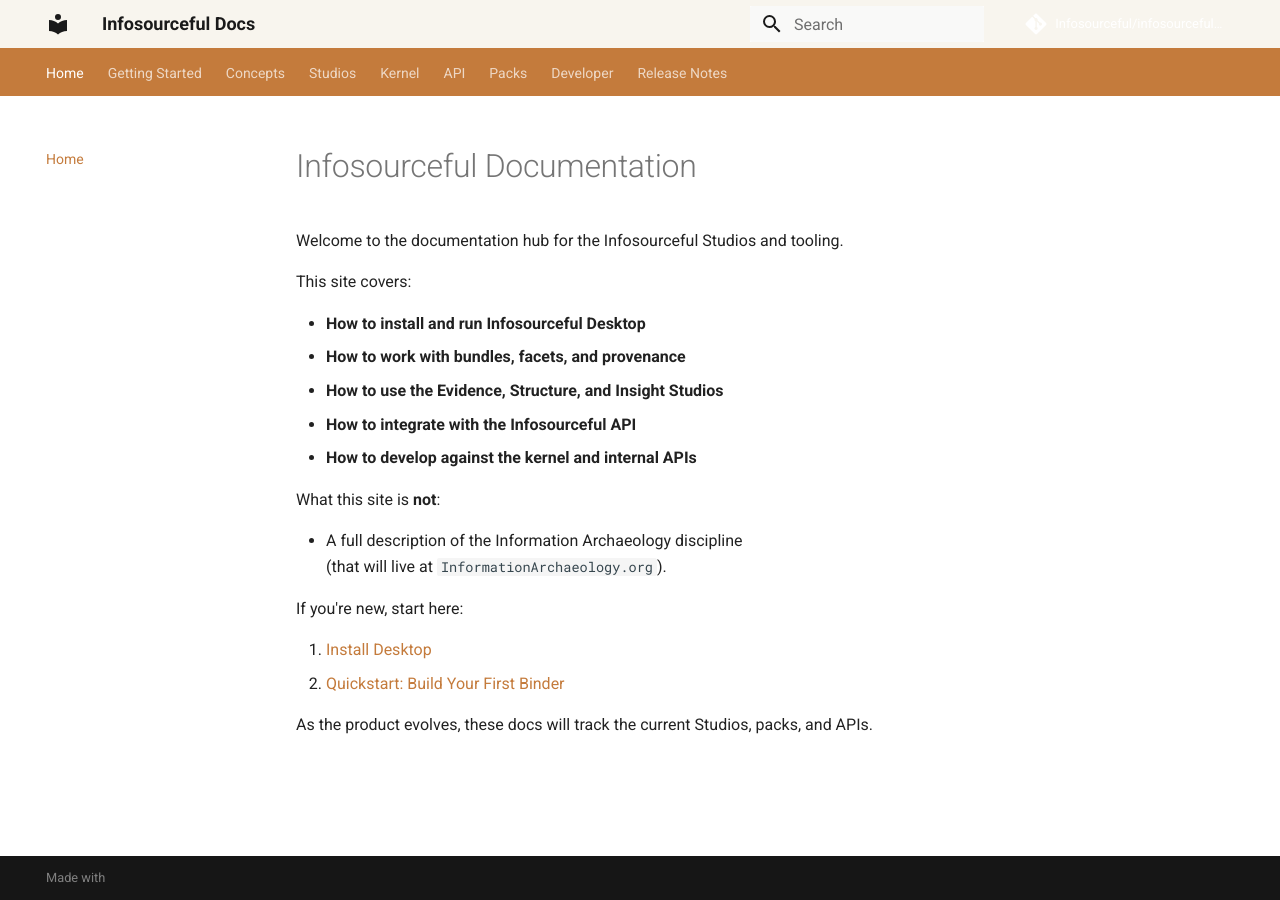
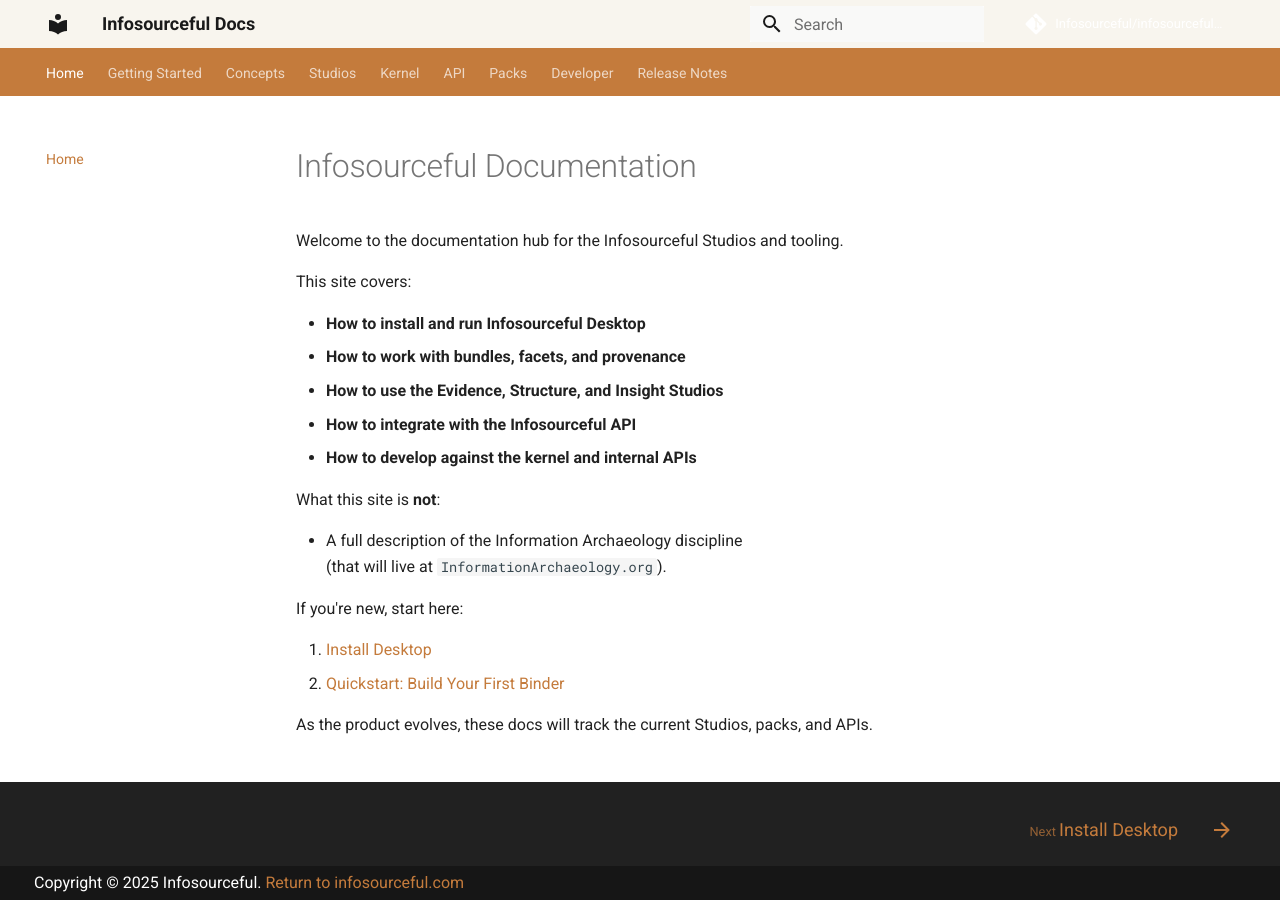
Before and after one commit to Infosourceful/infosourceful-docs, an MkDocs documentation site: the page built from docs/index.md, in a window 1280 px wide. Built offline with MkDocs 1.6.1 and Material for MkDocs 9.7.7, drawn with Linux system fonts in a browser that asks for light colours; comment, search, counter and statistics services are not loaded.

Commit message:
Add custom footer template to replace default footer with custom copyright and return link

```diff
--- a/mkdocs.yml
+++ b/mkdocs.yml
@@ -6,6 +6,7 @@ repo_name: Infosourceful/infosourceful-docs
 
 theme:
   name: material
+  custom_dir: overrides
   features:
     - navigation.tabs
     - navigation.sections
@@ -26,10 +27,7 @@ extra_css:
   - stylesheets/extra.css
 
 # Footer customization
-extra:
-  copyright: |
-    Copyright &copy; 2025 Infosourceful.
-    <a href="https://infosourceful.com">Return to infosourceful.com</a>
+copyright: Copyright &copy; 2025 Infosourceful
 
 markdown_extensions:
   - admonition
--- /dev/null
+++ b/overrides/partials/footer.html
@@ -0,0 +1,45 @@
+<!-- Custom Footer for Infosourceful Docs -->
+<footer class="md-footer">
+  {% if page.previous_page or page.next_page %}
+    <nav class="md-footer__inner md-grid" aria-label="{{ lang.t('footer.title') }}">
+      {% if page.previous_page %}
+        <a href="{{ page.previous_page.url | url }}" class="md-footer__link md-footer__link--prev" aria-label="{{ lang.t('footer.previous') }}">
+          <div class="md-footer__button md-icon">
+            {% include ".icons/material/arrow-left.svg" %}
+          </div>
+          <div class="md-footer__title">
+            <div class="md-ellipsis">
+              <span class="md-footer__direction">
+                {{ lang.t('footer.previous') }}
+              </span>
+              {{ page.previous_page.title }}
+            </div>
+          </div>
+        </a>
+      {% endif %}
+      {% if page.next_page %}
+        <a href="{{ page.next_page.url | url }}" class="md-footer__link md-footer__link--next" aria-label="{{ lang.t('footer.next') }}">
+          <div class="md-footer__title">
+            <div class="md-ellipsis">
+              <span class="md-footer__direction">
+                {{ lang.t('footer.next') }}
+              </span>
+              {{ page.next_page.title }}
+            </div>
+          </div>
+          <div class="md-footer__button md-icon">
+            {% include ".icons/material/arrow-right.svg" %}
+          </div>
+        </a>
+      {% endif %}
+    </nav>
+  {% endif %}
+  <div class="md-footer-meta md-typeset">
+    <div class="md-footer-meta__inner md-grid">
+      <div class="md-footer-copyright">
+        Copyright &copy; 2025 Infosourceful.
+        <a href="https://infosourceful.com">Return to infosourceful.com</a>
+      </div>
+    </div>
+  </div>
+</footer>
```
